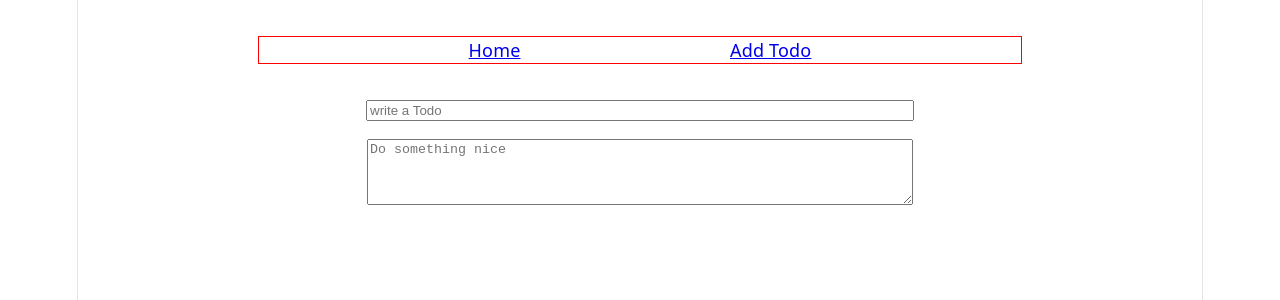
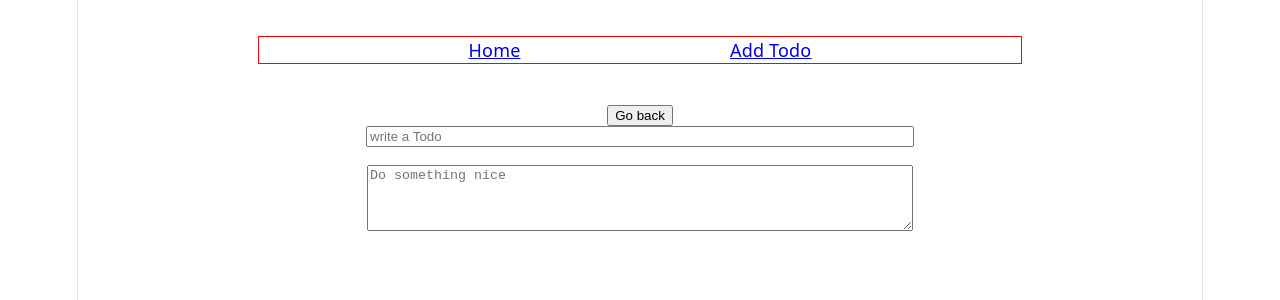
Before and after one commit to Kalkonkurt/Labb-1-react-frontendprogrammering, a React (Vite) app: page /AddTodo in a window 1280 px wide. Shown: the top 300 px of the page. Built offline with nearby package versions, Linux system fonts and the light colour scheme.

Commit message:
feat: add NotFound component and update routing for better navigation

```diff
--- a/src/App.tsx
+++ b/src/App.tsx
@@ -3,7 +3,6 @@ import { useEffect, useState } from 'react';
 import type { Todos, TodoPayload } from './types/Todos';
 import { fetchTodos } from './services/services';
 import axios from 'axios';
-import AddTodo from './components/AddTodo';
 
 function App() {
 	const [todos, setTodos] = useState<Todos[]>([]);
@@ -25,6 +24,7 @@ function App() {
 			console.error('Error creating', error);
 		}
 	};
+
 	return (
 		<>
 			<h1>TO DO'S</h1>
--- a/src/components/AddTodo.tsx
+++ b/src/components/AddTodo.tsx
@@ -1,11 +1,13 @@
 import { useState } from 'react';
 import type { TodoPayload } from '../types/Todos';
+import { useNavigate } from 'react-router-dom';
 
 function AddTodo() {
 	const [payload, setPayload] = useState<TodoPayload>({ title: '', description: '' });
-
+	const navigate = useNavigate();
 	return (
 		<section className="demo-section">
+			<button onClick={() => navigate(-1)}>Go back</button>
 			<form className="demo-form">
 				<input
 					type="text"
--- /dev/null
+++ b/src/components/NotFound.tsx
@@ -0,0 +1,4 @@
+function NotFound() {
+	return <div>NotFound</div>;
+}
+export default NotFound;
--- a/src/router.tsx
+++ b/src/router.tsx
@@ -2,6 +2,7 @@ import { createBrowserRouter } from 'react-router-dom';
 import RootLayout from './layouts/RootLayouts';
 import App from './App';
 import AddTodo from './components/AddTodo';
+import NotFound from './components/NotFound';
 
 const router = createBrowserRouter([
 	{
@@ -17,6 +18,10 @@ const router = createBrowserRouter([
 				element: <AddTodo />
 			}
 		]
+	},
+	{
+		path: '*',
+		element: <NotFound />
 	}
 ]);
 
```
